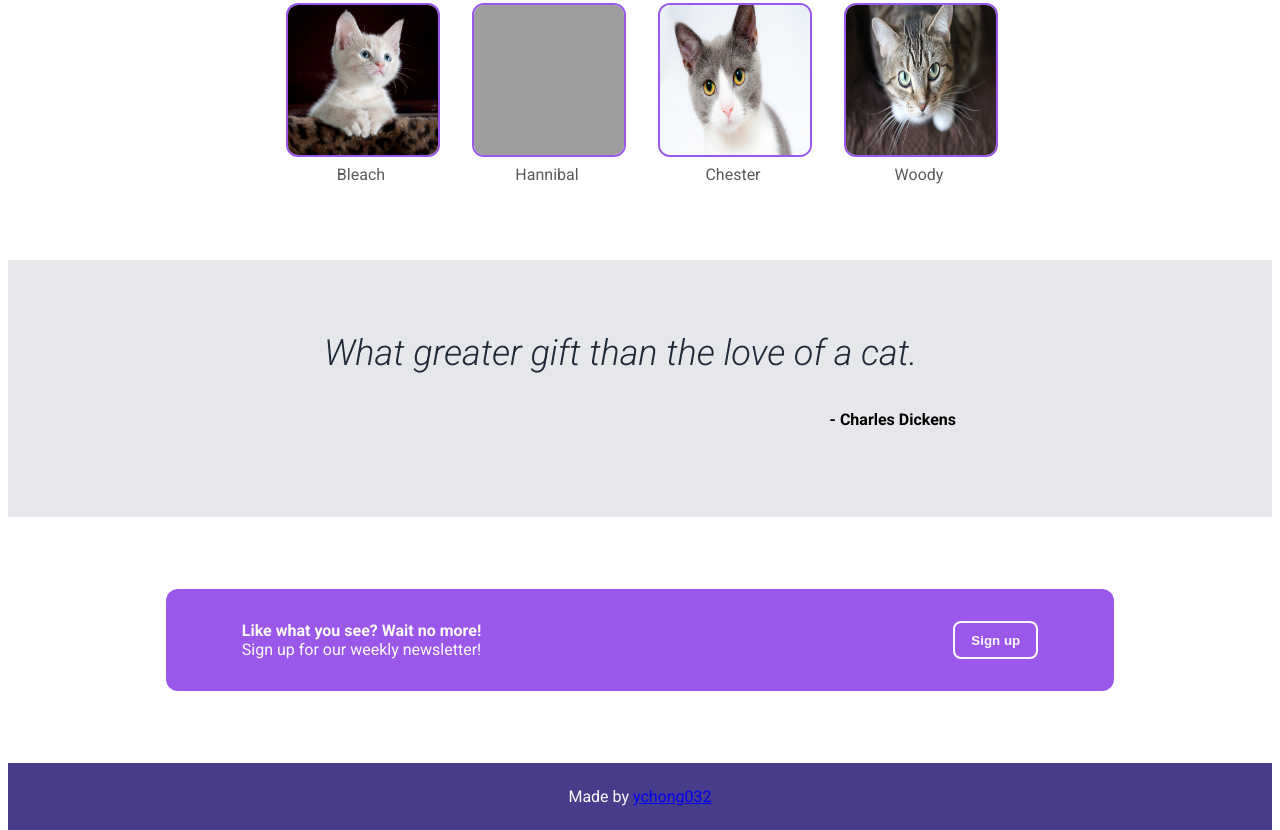
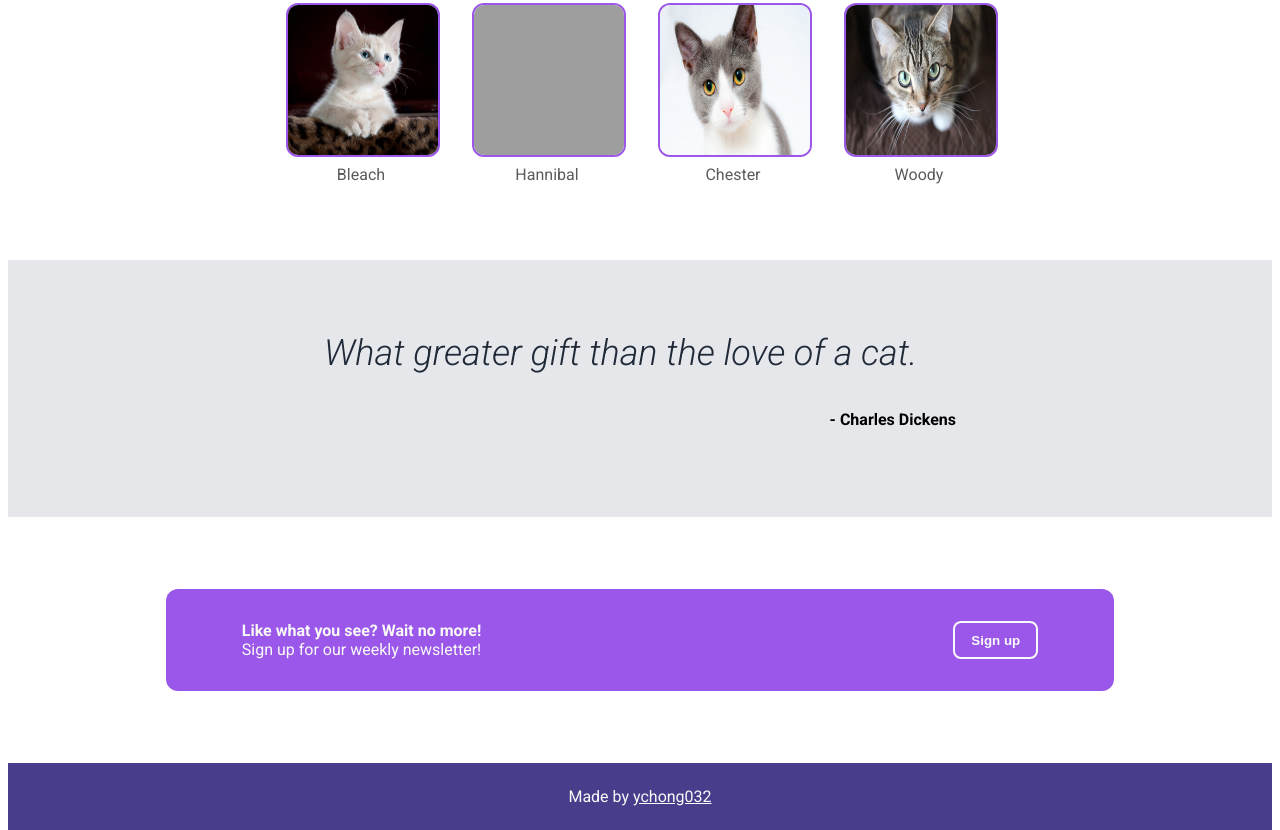
Before and after one commit to ychong032/goyangi-gallery, a plain HTML site: page index.html in a window 1280 px wide. Shown: the part 649-1479 px from the top of the page. Drawn offline with Linux system fonts and the light colour scheme; grey boxes are pictures that could not be loaded.

Commit message:
Fix footer link color

```diff
--- a/style.css
+++ b/style.css
@@ -195,6 +195,10 @@ button {
     padding: 24px;
 }
 
+.footer a {
+    color: #f9faf8;
+}
+
 .footer a:visited {
     color: #f9faf8;
 }
```
